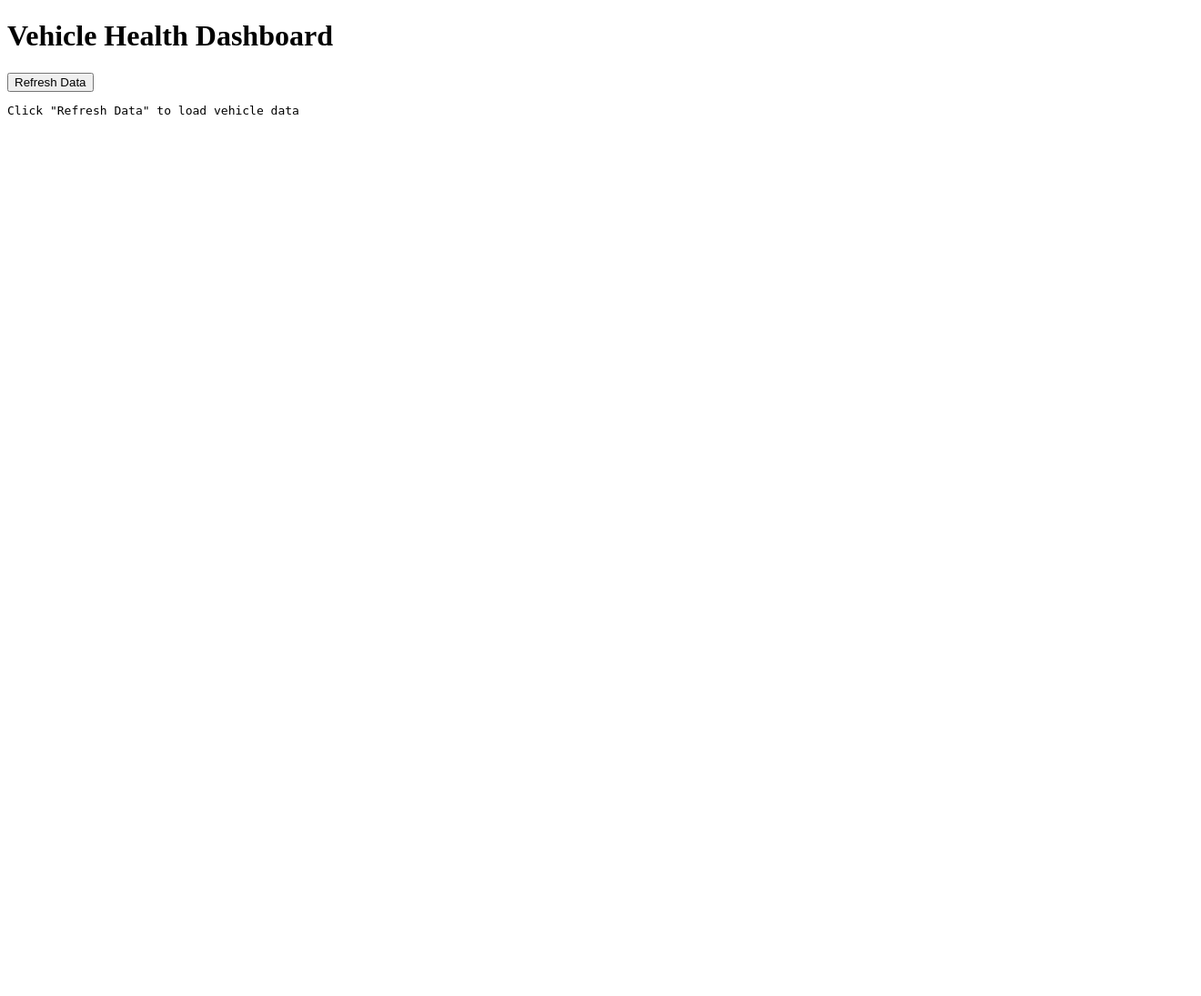
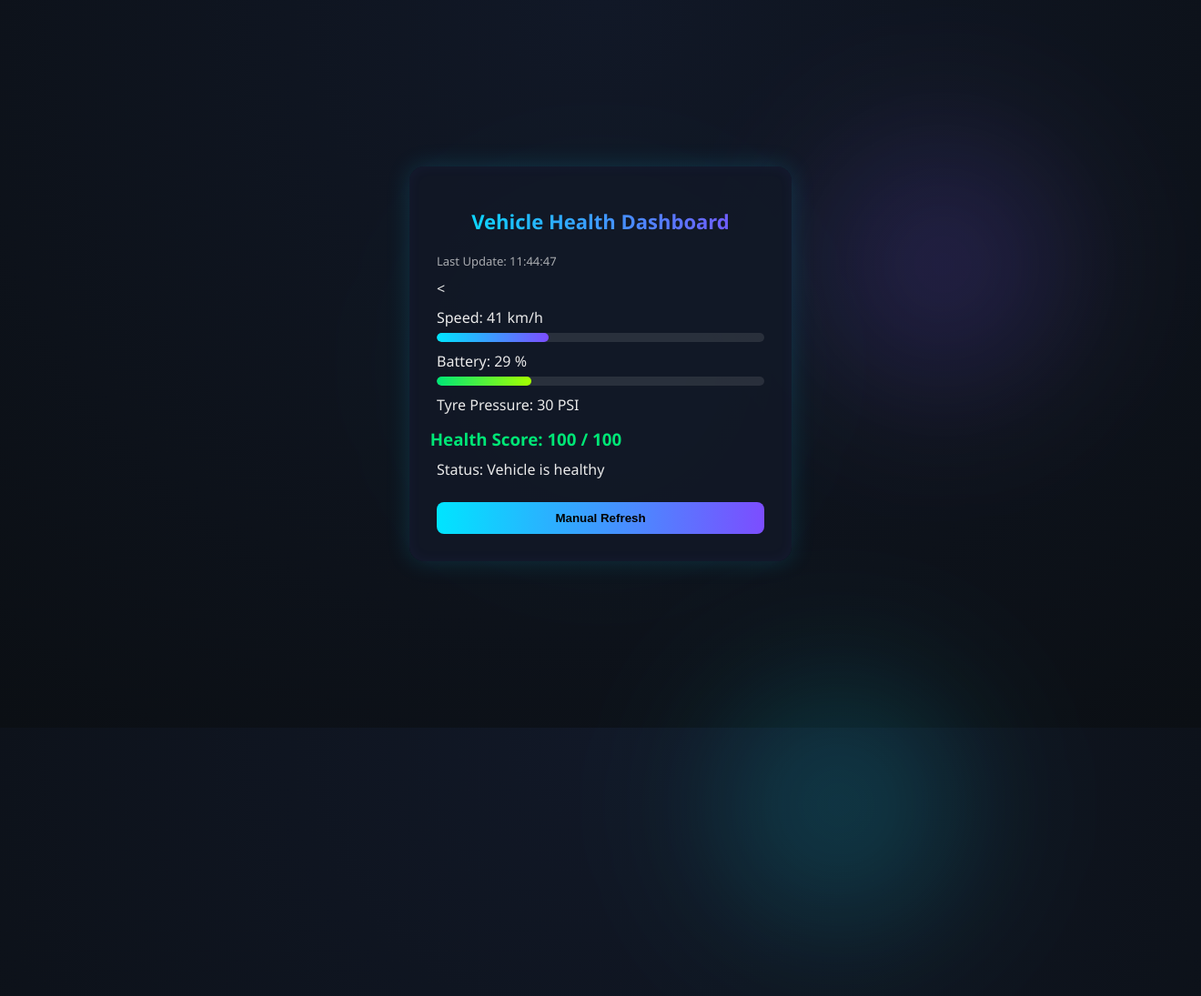
Before and after one commit to shreyak0004/vehicle-health-dashboard, a Flask app: page / in a window 1320 px wide. Shown: the whole page at 91% size. Before the commit the page ends 126 px from the top, so only its background shows below. Run offline with Flask 3, Linux system fonts and the light colour scheme; data that the repository does not hold is empty.

Commit message:
Add animated speed and battery bars to dashboard

```diff
--- a/app.py
+++ b/app.py
@@ -1,33 +1,89 @@
+# from flask import Flask, jsonify, render_template
+# from vehicle_data import generate_vehicle_data, check_vehicle_health
+
+# import random
+
+# app = Flask(__name__)
+
+# # -----------------------------
+# # Vehicle Data Simulation
+# # -----------------------------
+# def generate_vehicle_data():
+#     return {
+#         "speed": random.randint(0, 120),
+#         "battery": random.randint(10, 100),
+#         "tyre_pressure": random.randint(24, 36)
+#     }
+
+# # -----------------------------
+# # Vehicle Health Logic
+# # -----------------------------
+# def check_vehicle_health(vehicle_data):
+#     alerts = []
+#     score = 100
+
+#     if vehicle_data["battery"] < 20:
+#         alerts.append("Low Battery")
+#         score -= 30
+
+#     if vehicle_data["tyre_pressure"] < 28:
+#         alerts.append("Low Tyre Pressure")
+#         score -= 30
+
+#     if vehicle_data["speed"] > 100:
+#         alerts.append("Over Speeding")
+#         score -= 20
+
+#     if score < 0:
+#         score = 0
+
+#     return alerts, score
+
+# # -----------------------------
+# # Routes
+# # -----------------------------
+# @app.route("/")
+# def home():
+#     return render_template("index.html")
+
+# @app.route("/data")
+# def data():
+#     vehicle_data = generate_vehicle_data()
+#     alerts, health_score = check_vehicle_health(vehicle_data)
+
+#     return jsonify({
+#         "vehicle_data": vehicle_data,
+#         "alerts": alerts,
+#         "health_score": health_score
+#     })
+
+# # -----------------------------
+# if __name__ == "__main__":
+#     app.run(debug=True)
+
 from flask import Flask, jsonify, render_template
-
-import random
+from vehicle_data import generate_vehicle_data, check_vehicle_health
 
 app = Flask(__name__)
 
+# -----------------------------
+# Routes
+# -----------------------------
 @app.route("/")
 def home():
     return render_template("index.html")
 
 @app.route("/data")
 def data():
-    vehicle_data = {
-        "speed": random.randint(0, 120),
-        "battery": random.randint(10, 100),
-        "tyre_pressure": random.randint(24, 36)
-    }
-
-    alerts = []
-    if vehicle_data["battery"] < 20:
-        alerts.append("Low Battery")
-    if vehicle_data["tyre_pressure"] < 28:
-        alerts.append("Low Tyre Pressure")
-    if vehicle_data["speed"] > 100:
-        alerts.append("Over Speeding")
+    vehicle_data = generate_vehicle_data()
+    alerts, health_score = check_vehicle_health(vehicle_data)
 
     return jsonify({
         "vehicle_data": vehicle_data,
-        "alerts": alerts
+        "alerts": alerts,
+        "health_score": health_score
     })
 
+# -----------------------------
 if __name__ == "__main__":
     app.run(debug=True)
--- /dev/null
+++ b/static/styles.css
@@ -0,0 +1,205 @@
+/* -------- Global Layout -------- */
+body {
+    margin: 0;
+    height: 100vh;
+    background: radial-gradient(circle at top, #111827, #0B0F14);
+    font-family: "Segoe UI", Arial, sans-serif;
+    color: #EAEAEA;
+    display: flex;
+    align-items: center;
+    justify-content: center;
+    overflow: hidden;
+}
+
+/* -------- Animated Flares (Hero Visual) -------- */
+/* -------- Animated Curved Flares -------- */
+.flare {
+    position: absolute;
+    width: 420px;
+    height: 420px;
+    border-radius: 50%;
+    filter: blur(55px);
+    pointer-events: none;
+    mix-blend-mode: screen;
+    opacity: 0.6;
+}
+
+/* Cyan orbit */
+.flare.one {
+    top: 50%;
+    left: 50%;
+    background: radial-gradient(circle, rgba(0,229,255,0.35), transparent 70%);
+    animation: orbitCyan 30s linear infinite;
+}
+
+/* Violet orbit */
+.flare.two {
+    top: 50%;
+    left: 50%;
+    background: radial-gradient(circle, rgba(124,77,255,0.35), transparent 70%);
+    animation: orbitViolet 38s linear infinite;
+}
+
+/* Soft inner pulse */
+.flare.three {
+    top: 50%;
+    left: 50%;
+    width: 280px;
+    height: 280px;
+    background: radial-gradient(circle, rgba(0,229,255,0.2), transparent 70%);
+    animation: pulseFlare 12s ease-in-out infinite;
+}
+
+/* -------- Curved Motion Keyframes -------- */
+@keyframes orbitCyan {
+    from {
+        transform: rotate(0deg) translateX(280px) rotate(0deg);
+    }
+    to {
+        transform: rotate(360deg) translateX(280px) rotate(-360deg);
+    }
+}
+
+@keyframes orbitViolet {
+    from {
+        transform: rotate(360deg) translateX(360px) rotate(-360deg);
+    }
+    to {
+        transform: rotate(0deg) translateX(360px) rotate(360deg);
+    }
+}
+
+@keyframes pulseFlare {
+    0% {
+        transform: translate(-50%, -50%) scale(1);
+        opacity: 0.25;
+    }
+    50% {
+        transform: translate(-50%, -50%) scale(1.4);
+        opacity: 0.55;
+    }
+    100% {
+        transform: translate(-50%, -50%) scale(1);
+        opacity: 0.25;
+    }
+}
+
+/* -------- Dashboard Card -------- */
+.dashboard {
+    background: rgba(18, 24, 38, 0.92);
+    border-radius: 16px;
+    padding: 30px;
+    width: 360px;
+    box-shadow:
+        0 0 30px rgba(0,229,255,0.18),
+        inset 0 0 20px rgba(124,77,255,0.05);
+    position: relative;
+    z-index: 2;
+    animation: hudGlow 6s infinite ease-in-out;
+}
+
+/* Subtle HUD glow */
+@keyframes hudGlow {
+    0% {
+        box-shadow:
+            0 0 25px rgba(0,229,255,0.15),
+            inset 0 0 15px rgba(124,77,255,0.05);
+    }
+    50% {
+        box-shadow:
+            0 0 40px rgba(124,77,255,0.28),
+            inset 0 0 20px rgba(0,229,255,0.08);
+    }
+    100% {
+        box-shadow:
+            0 0 25px rgba(0,229,255,0.15),
+            inset 0 0 15px rgba(124,77,255,0.05);
+    }
+}
+
+/* -------- Heading -------- */
+h1 {
+    text-align: center;
+    font-size: 22px;
+    margin-bottom: 20px;
+    background: linear-gradient(90deg, #00E5FF, #7C4DFF);
+    -webkit-background-clip: text;
+    -webkit-text-fill-color: transparent;
+}
+
+/* -------- Data Items -------- */
+.item {
+    margin: 10px 0;
+    font-size: 16px;
+}
+
+.timestamp {
+    font-size: 13px;
+    opacity: 0.7;
+    margin-bottom: 10px;
+}
+
+/* -------- Health Status -------- */
+.health {
+    font-size: 18px;
+    font-weight: bold;
+    margin-top: 15px;
+    animation: pulse 2s infinite ease-in-out;
+}
+
+@keyframes pulse {
+    0% { transform: scale(1); }
+    50% { transform: scale(1.06); }
+    100% { transform: scale(1); }
+}
+
+.healthy {
+    color: #00E676;
+}
+
+.warning {
+    color: #FF5252;
+}
+
+/* -------- Button -------- */
+button {
+    margin-top: 15px;
+    width: 100%;
+    padding: 10px;
+    border-radius: 8px;
+    border: none;
+    background: linear-gradient(90deg, #00E5FF, #7C4DFF);
+    color: #000;
+    font-weight: bold;
+    cursor: pointer;
+    transition: transform 0.2s, box-shadow 0.2s;
+}
+
+button:hover {
+    transform: scale(1.04);
+    box-shadow: 0 0 15px rgba(0,229,255,0.4);
+}
+/* -------- Animated Bars -------- */
+.bar {
+    width: 100%;
+    height: 10px;
+    background: rgba(255,255,255,0.1);
+    border-radius: 6px;
+    margin-top: 6px;
+    overflow: hidden;
+}
+
+.bar-fill {
+    height: 100%;
+    width: 0%;
+    border-radius: 6px;
+    transition: width 0.8s ease-in-out;
+}
+
+.speed-fill {
+    background: linear-gradient(90deg, #00E5FF, #7C4DFF);
+}
+
+.battery-fill {
+    background: linear-gradient(90deg, #00E676, #A5FF00);
+}
--- a/templates/index.html
+++ b/templates/index.html
@@ -1,24 +1,97 @@
 <!DOCTYPE html>
-<html>
+<html lang="en">
 <head>
+    <meta charset="UTF-8">
     <title>Vehicle Health Dashboard</title>
+
+    <!-- Link external CSS -->
+    <link rel="stylesheet" href="{{ url_for('static', filename='styles.css') }}">
 </head>
+
 <body>
-    <h1>Vehicle Health Dashboard</h1>
 
-    <button onclick="loadData()">Refresh Data</button>
+    <!-- Animated Flares -->
+    <div class="flare one"></div>
+    <div class="flare two"></div>
+    <div class="flare three"></div>
 
-    <pre id="output">Click "Refresh Data" to load vehicle data</pre>
+    <!-- Dashboard Card -->
+    <div class="dashboard">
+        <h1>Vehicle Health Dashboard</h1>
+
+        <div class="timestamp" id="time">Last Update: --</div>
+
+        <<div class="item">
+    Speed: <span id="speedText">--</span>
+    <div class="bar">
+        <div class="bar-fill speed-fill" id="speedBar"></div>
+    </div>
+</div>
+
+<div class="item">
+    Battery: <span id="batteryText">--</span>
+    <div class="bar">
+        <div class="bar-fill battery-fill" id="batteryBar"></div>
+    </div>
+</div>
+
+        <div class="item" id="tyre">Tyre Pressure: --</div>
+
+        <div class="health" id="health">Health Score: --</div>
+        <div class="item" id="alerts">Status: --</div>
+
+        <button onclick="loadData()">Manual Refresh</button>
+    </div>
 
     <script>
         function loadData() {
             fetch("/data")
                 .then(response => response.json())
                 .then(data => {
-                    document.getElementById("output").innerText =
-                        JSON.stringify(data, null, 2);
+
+                    document.getElementById("time").innerText =
+                        "Last Update: " + data.vehicle_data.timestamp;
+
+                    document.getElementById("speedText").innerText =
+    data.vehicle_data.speed + " km/h";
+
+document.getElementById("batteryText").innerText =
+    data.vehicle_data.battery + " %";
+
+document.getElementById("speedBar").style.width =
+    (data.vehicle_data.speed / 120) * 100 + "%";
+
+document.getElementById("batteryBar").style.width =
+    data.vehicle_data.battery + "%";
+
+
+                    document.getElementById("tyre").innerText =
+                        "Tyre Pressure: " + data.vehicle_data.tyre_pressure + " PSI";
+
+                    document.getElementById("health").innerText =
+                        "Health Score: " + data.health_score + " / 100";
+
+                    if (data.health_score >= 70) {
+                        document.getElementById("health").className = "health healthy";
+                    } else {
+                        document.getElementById("health").className = "health warning";
+                    }
+
+                    if (data.alerts.length > 0) {
+                        document.getElementById("alerts").innerText =
+                            "Alerts: " + data.alerts.join(", ");
+                    } else {
+                        document.getElementById("alerts").innerText =
+                            "Status: Vehicle is healthy";
+                    }
                 });
         }
+
+        // Auto-refresh every 3 seconds
+       loadData();                // initial fetch
+        setInterval(loadData, 3000);
+
     </script>
+
 </body>
 </html>
--- a/vehicle_data.py
+++ b/vehicle_data.py
@@ -1,37 +1,37 @@
+from datetime import datetime
+
 import random
-import time
+
+from datetime import datetime
+import random
 
 def generate_vehicle_data():
     return {
-        "speed": random.randint(0, 120),          # km/h
-        "battery": random.randint(10, 100),       # %
-        "tyre_pressure": random.randint(24, 36)   # PSI
+        "speed": random.randint(0, 120),
+        "battery": random.randint(10, 100),
+        "tyre_pressure": random.randint(24, 36),
+        "timestamp": datetime.now().strftime("%H:%M:%S")
     }
+
+
 
 def check_vehicle_health(data):
     alerts = []
+    score = 100
 
     if data["battery"] < 20:
         alerts.append("Low Battery")
+        score -= 30
 
     if data["tyre_pressure"] < 28:
         alerts.append("Low Tyre Pressure")
+        score -= 30
 
     if data["speed"] > 100:
         alerts.append("Over Speeding")
+        score -= 20
 
-    return alerts
+    if score < 0:
+        score = 0
 
-while True:
-    vehicle_data = generate_vehicle_data()
-    alerts = check_vehicle_health(vehicle_data)
-
-    print("Vehicle Data:", vehicle_data)
-
-    if alerts:
-        print("ALERTS:", alerts)
-    else:
-        print("Status: Vehicle is healthy")
-
-    print("-" * 40)
-    time.sleep(2)
+    return alerts, score
```
Also changed, not shown: genai/genai_usage.md (added).
